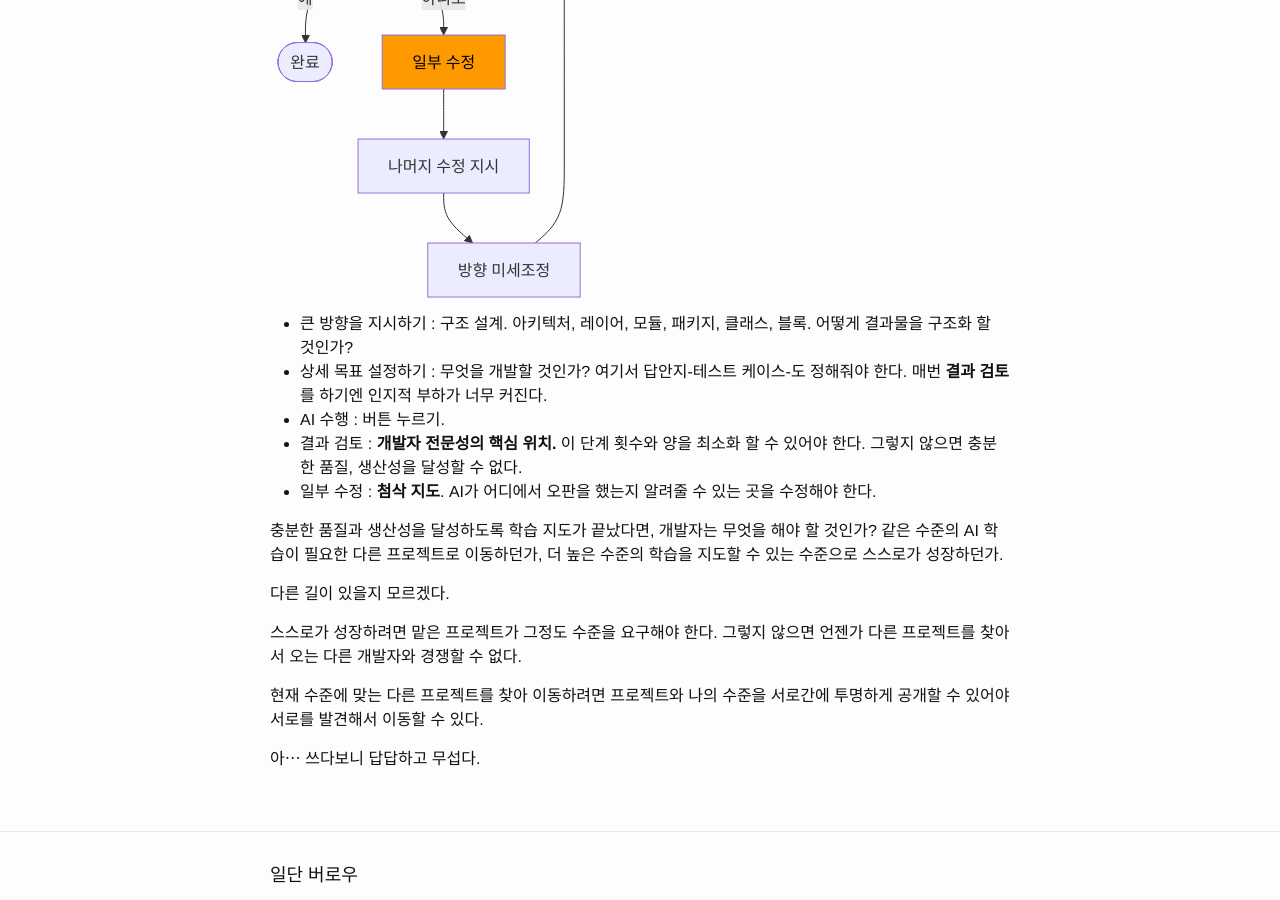
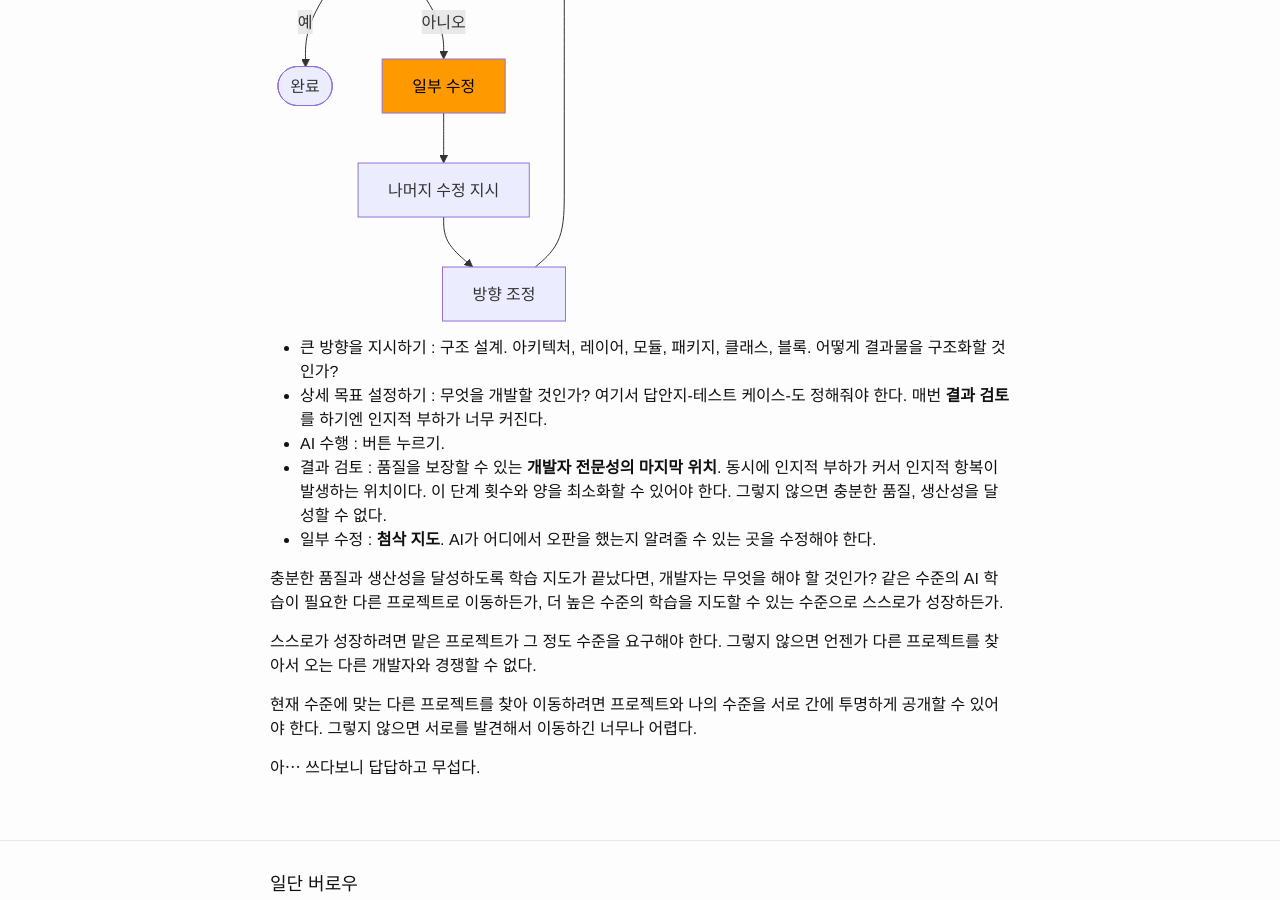
Before and after one commit to JustBurrow/JustBurrow.github.io, a Jekyll site: the page built from _posts/2026-05-24-future-job.md, in a window 1280 px wide and 900 px high, scrolled down 1142 px. Built offline with Jekyll 4.4.1, drawn with Linux system fonts in a browser that asks for light colours; some of the changed text lies outside the part shown.

Commit message:
💬 표현 수정.

````diff
--- a/_posts/2026-05-24-future-job.md
+++ b/_posts/2026-05-24-future-job.md
@@ -9,9 +9,9 @@ title: "미래의 직업"
 
 AI에게 일을 시키고, 결과를 보고, 그 결과가 적절한지 판단하고, 수정한다. 수정을 하더라도 모든 결과를 수정하지 않고 일부만 수정한 후 그걸 참고해서 나머지를 수정하라고 지시한다.
 
-**큰 방향을 지시**하고, 상세 목표로 정하고, 수행을 시키고, 결과를 검토하고, **방향을 미세조정** 하고, 조정된 방향으로 재수행을 시킨다. 그리고 충분할 때까지 반복한다.
+**큰 방향을 지시**하고, 상세 목표를 정하고, 수행을 시키고, 결과를 검토하고, **방향을 조정**하고, 조정된 방향으로 재수행을 시킨다. 그리고 충분할 때까지 반복한다.
 
-정리하면 이건 **선생**이 하는 일이다. 재능있는 학생을 더 높은 단계로 나갈 수 있도록 안내하는 것.
+학습 방향을 알려주고 학습 결과를 판단해서 방향을 조정한다는 점에서 **선생**이 하는 일이다. 재능있는 학생을 더 높은 단계로 나갈 수 있도록 안내하는 것.
 
 ```mermaid
 flowchart TD
@@ -23,24 +23,22 @@ flowchart TD
     F -- 예 --> G([완료])
     F -- 아니오 --> H[일부 수정]
     H --> I[나머지 수정 지시]
-    I --> J[방향 미세조정]
+    I --> J[방향 조정]
     J --> D
     style B fill:#f90,color:#000
     style H fill:#f90,color:#000
 ```
 
-- 큰 방향을 지시하기 : 구조 설계. 아키텍처, 레이어, 모듈, 패키지, 클래스, 블록. 어떻게 결과물을 구조화 할 것인가?
+- 큰 방향을 지시하기 : 구조 설계. 아키텍처, 레이어, 모듈, 패키지, 클래스, 블록. 어떻게 결과물을 구조화할 것인가?
 - 상세 목표 설정하기 : 무엇을 개발할 것인가? 여기서 답안지-테스트 케이스-도 정해줘야 한다. 매번 **결과 검토**를 하기엔 인지적 부하가 너무 커진다.
 - AI 수행 : 버튼 누르기.
-- 결과 검토 : **개발자 전문성의 핵심 위치.** 이 단계 횟수와 양을 최소화 할 수 있어야 한다. 그렇지 않으면 충분한 품질, 생산성을 달성할 수 없다.
+- 결과 검토 : 품질을 보장할 수 있는 **개발자 전문성의 마지막 위치**. 동시에 인지적 부하가 커서 인지적 항복이 발생하는 위치이다. 이 단계 횟수와 양을 최소화할 수 있어야 한다. 그렇지 않으면 충분한 품질, 생산성을 달성할 수 없다.
 - 일부 수정 : **첨삭 지도**. AI가 어디에서 오판을 했는지 알려줄 수 있는 곳을 수정해야 한다.
 
-충분한 품질과 생산성을 달성하도록 학습 지도가 끝났다면, 개발자는 무엇을 해야 할 것인가? 같은 수준의 AI 학습이 필요한 다른 프로젝트로 이동하던가, 더 높은 수준의 학습을 지도할 수 있는 수준으로 스스로가 성장하던가.
+충분한 품질과 생산성을 달성하도록 학습 지도가 끝났다면, 개발자는 무엇을 해야 할 것인가? 같은 수준의 AI 학습이 필요한 다른 프로젝트로 이동하든가, 더 높은 수준의 학습을 지도할 수 있는 수준으로 스스로가 성장하든가.
 
-다른 길이 있을지 모르겠다.
+스스로가 성장하려면 맡은 프로젝트가 그 정도 수준을 요구해야 한다. 그렇지 않으면 언젠가 다른 프로젝트를 찾아서 오는 다른 개발자와 경쟁할 수 없다.
 
-스스로가 성장하려면 맡은 프로젝트가 그정도 수준을 요구해야 한다. 그렇지 않으면 언젠가 다른 프로젝트를 찾아서 오는 다른 개발자와 경쟁할 수 없다.
-
-현재 수준에 맞는 다른 프로젝트를 찾아 이동하려면 프로젝트와 나의 수준을 서로간에 투명하게 공개할 수 있어야 서로를 발견해서 이동할 수 있다.
+현재 수준에 맞는 다른 프로젝트를 찾아 이동하려면 프로젝트와 나의 수준을 서로 간에 투명하게 공개할 수 있어야 한다. 그렇지 않으면 서로를 발견해서 이동하긴 너무나 어렵다.
 
 아⋯ 쓰다보니 답답하고 무섭다.
````
